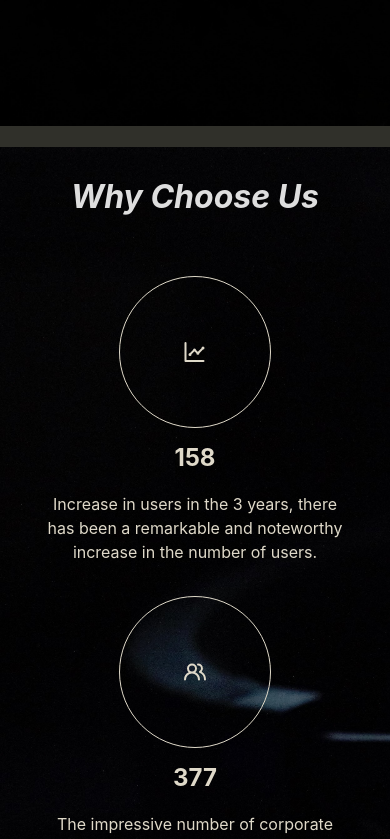
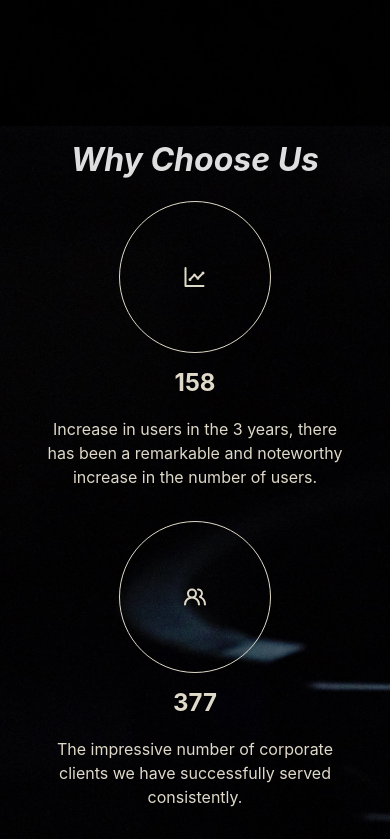
Before and after one commit to Lochipi/trendtech, a React (Vite) app in the folder trendtechsite/: page / in a window 390 px wide. Shown: the part 1520-2359 px from the top of the page. Built offline with nearby package versions, Linux system fonts and the light colour scheme.

Commit message:
updated responsiveness

```diff
--- a/trendtechsite/src/components/styles/WhyUs.styled.jsx
+++ b/trendtechsite/src/components/styles/WhyUs.styled.jsx
@@ -9,6 +9,11 @@ export const StyledWhyUs = styled.div`
     color: #dfd9c9;
     display: flex;
     flex-direction: column;
+    margin: 0 auto;
+  }
+
+  h1 {
+    margin: 0;
   }
 
   .icon--div {
--- a/trendtechsite/src/pages/WhyUs.jsx
+++ b/trendtechsite/src/pages/WhyUs.jsx
@@ -2,10 +2,12 @@ import WhyCard from "../components/WhyCard";
 import { WhyUsStyled } from "./styles/WhyUs.styled";
 function WhyUs() {
   return (
-    <WhyUsStyled>
-      <h1>Why Choose Us</h1>
+    <div>
+      <WhyUsStyled>
+        <h1 className="why-title">Why Choose Us</h1>
         <WhyCard />
-    </WhyUsStyled>
+      </WhyUsStyled>
+    </div>
   );
 }
 
--- a/trendtechsite/src/pages/styles/Products.styled.jsx
+++ b/trendtechsite/src/pages/styles/Products.styled.jsx
@@ -11,6 +11,7 @@ export const ProductsStyled = styled.section`
     font-weight: Bold;
     color: #dfd9c9;
     padding: 1em 0 0.5em 0;
+    margin: 0;
   }
 
   .products--container div {
--- a/trendtechsite/src/pages/styles/Testimonial.styled.jsx
+++ b/trendtechsite/src/pages/styles/Testimonial.styled.jsx
@@ -3,7 +3,7 @@ import { styled } from "styled-components";
 export const TestimonialStyled = styled.div`
   min-height: 90vh;
   width: 100%;
-  background-color: rgba(42, 41, 44, 1);
+  background-color: purple;
 
   & .content {
     display: flex;
--- a/trendtechsite/src/pages/styles/WhyUs.styled.jsx
+++ b/trendtechsite/src/pages/styles/WhyUs.styled.jsx
@@ -7,9 +7,10 @@ export const WhyUsStyled = styled.div`
   backgroud-position: center;
   background-size: cover;
 
-  h1 {
+  .why-title {
     text-align: center;
-    padding: 1em 0;
+    padding: 0.5em 0;
+    margin: 0;
     font-weight: light;
     font-style: italic;
   }
@@ -21,7 +22,7 @@ export const WhyUsStyled = styled.div`
     flex-wrap: wrap;
   }
 
-  @media (max-width:576px) {
+  @media (max-width: 576px) {
     h1 {
       font-size: 2em;
     }
```
